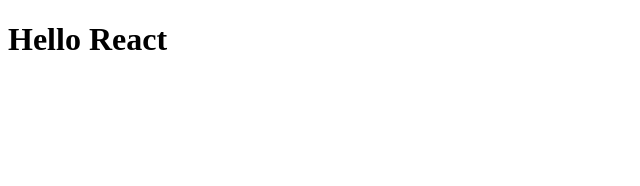
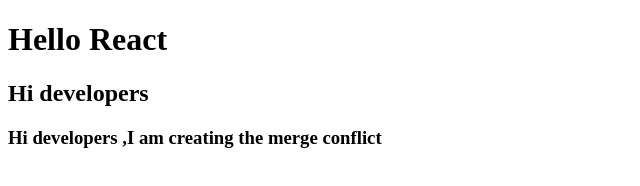
Before and after one commit to NeeharikaGudavilli/Git-Mergee, a plain HTML site: page index.html in a window 1280 px wide. Shown: the whole page, without its empty margins (0-640 px from the left). Drawn offline with Linux system fonts and the light colour scheme.

Commit message:
i haved a line in rani

```diff
--- a/index.html
+++ b/index.html
@@ -6,6 +6,8 @@
     <title>Document</title>
 </head>
 <body>
-    <h1>Hello React</h1>
+    <h1>Hello React </h1>
+    <h2>Hi developers</h2>
+    <h3>Hi developers ,I am creating the merge conflict</h3>
 </body>
 </html>
```
